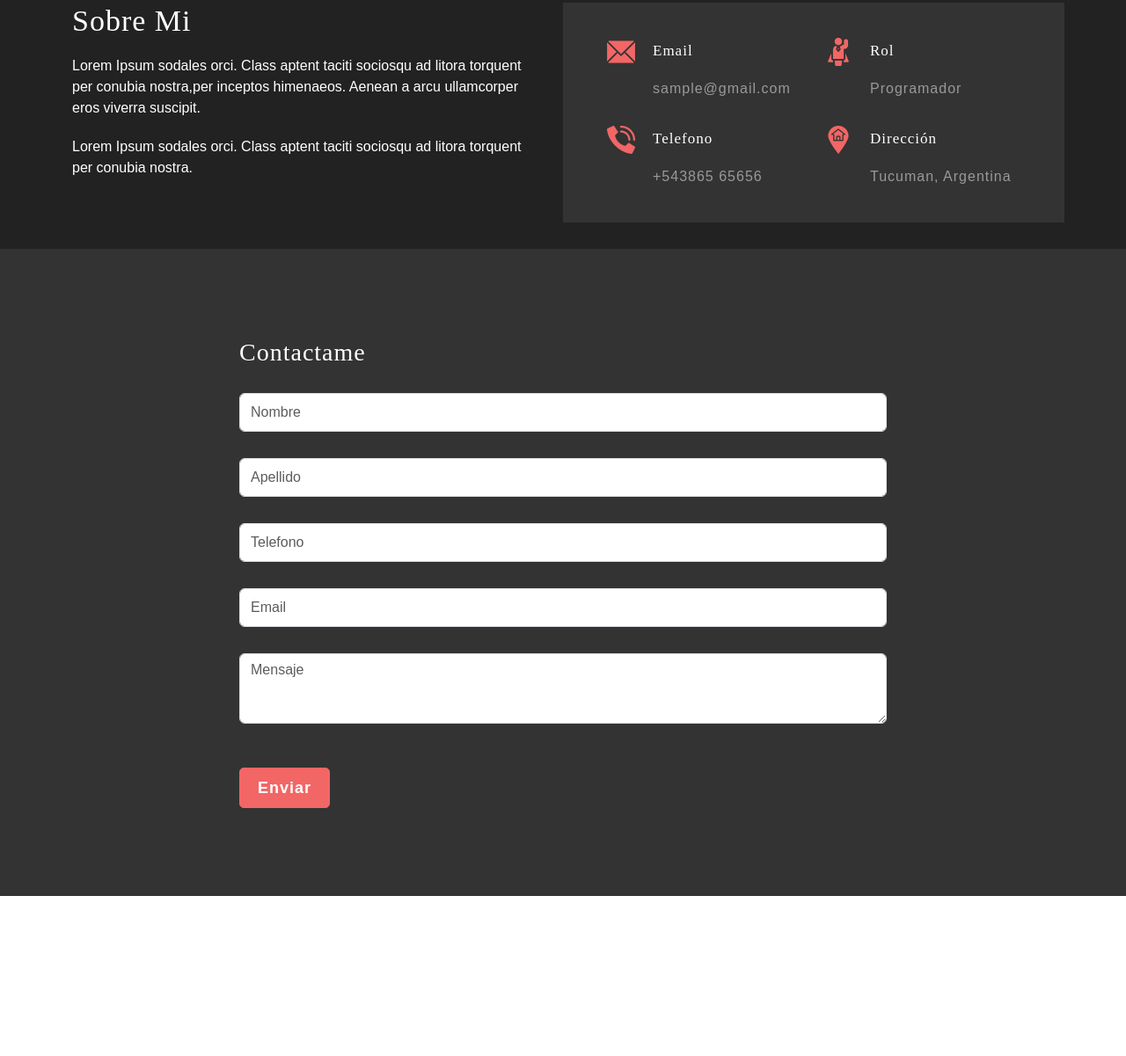
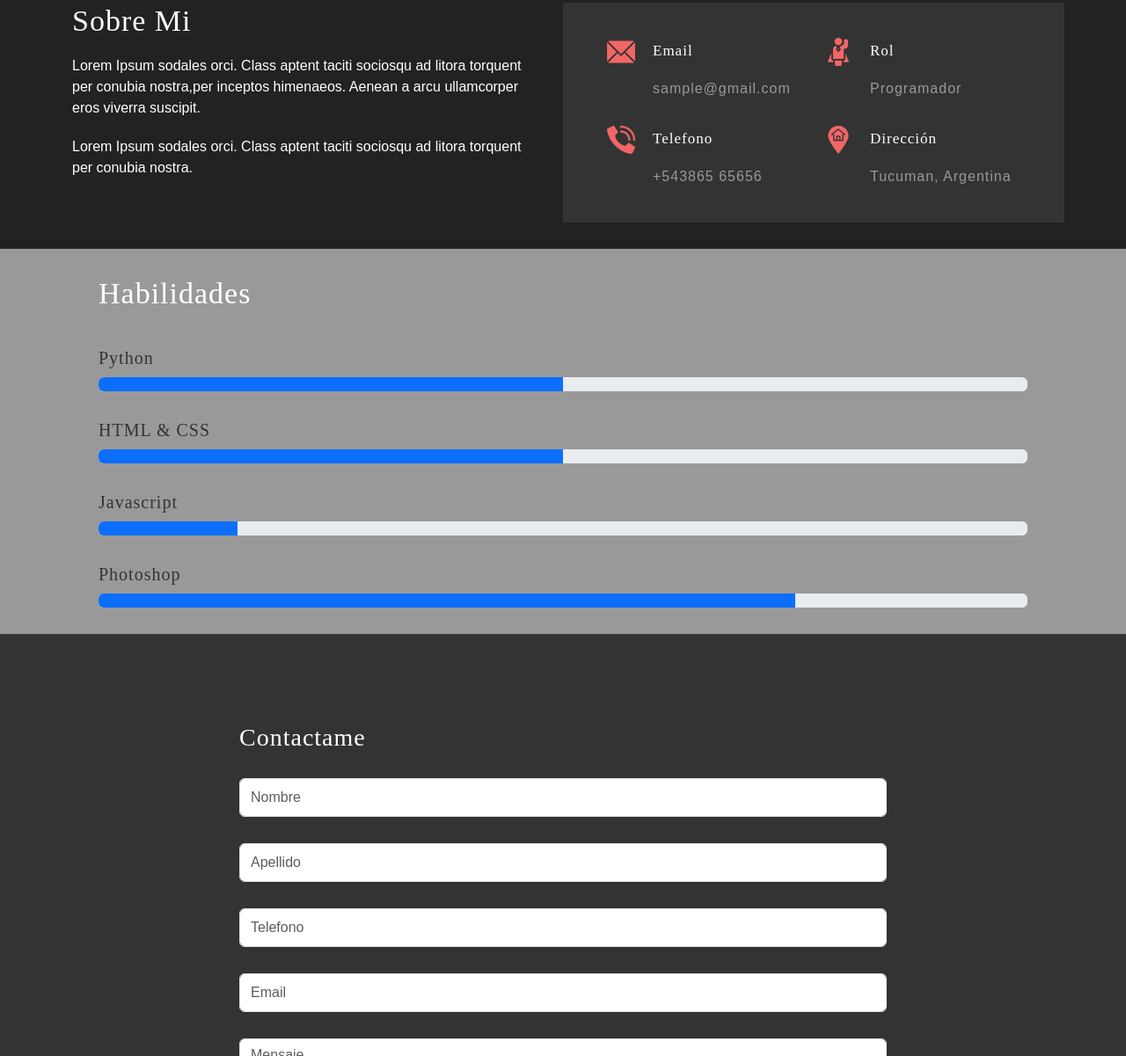
Before and after one commit to Estebanfer555/primerfront, a plain HTML site: page index3.html in a window 1280 px wide. Shown: the part 408-1609 px from the top of the page at 88% size. Before the commit the page ends 1427 px from the top, so only its background shows below. Drawn offline with nearby package versions, Linux system fonts and the light colour scheme; a web font is replaced by a local one.

Commit message:
habilidades

```diff
--- a/index3.html
+++ b/index3.html
@@ -24,17 +24,18 @@
                 <a class="nav-link" aria-current="page" href="#main">Home</a>
               </li>
               <li class="nav-item">
-                <a class="nav-link" href="#speakers">Sobre Mi</a>
+                <a class="nav-link" href="#sobremi">Sobre Mi</a>
               </li>
               <li class="nav-item">
-                <a class="nav-link" href="#place-time">Experiencia</a>
+                <a class="nav-link" href="#experiencia">Experiencia</a>
               </li>
               <li class="nav-item">
-                <a class="nav-link" href="#conviertete-en-orador">Habilidades</a>
+                <a class="nav-link" href="#habilidades">Habilidades</a>
               </li>
-              <li class="nav-item">
-                <a class="nav-link text-platzi" href="#" data-bs-toggle="modal" data-bs-target="#modalCompra">Contacto</a>
-              </li>
+			  </li>
+				<li class="nav-item">
+				<a class="nav-link" href="#contacto">Contacto</a>
+			  </li>
             </ul>
           </div>
         </div>
@@ -122,6 +123,38 @@
 		</div>
 	</section>
 	<!-- /Sobre Mi -->
+
+	<!-- Habilidades -->
+	<section id="habilidades">
+		<div class="row habilidades mx-0">
+			<h2>Habilidades</h2>
+			<div class="item margin-top30">
+				<h5 class="level-title">Python</h5>
+				<div class="progress" role="progressbar" aria-label="Basic example" aria-valuenow="50" aria-valuemin="0" aria-valuemax="100">
+					<div class="progress-bar" style="width: 50%"></div>
+				</div>
+			</div>
+			<div class="item margin-top30">
+				<h5 class="level-title">HTML &amp; CSS</h5>
+				<div class="progress" role="progressbar" aria-label="Basic example" aria-valuenow="50" aria-valuemin="0" aria-valuemax="100">
+					<div class="progress-bar" style="width: 50%"></div>
+				</div>
+			</div>
+			<div class="item margin-top30">
+				<h5 class="level-title">Javascript</h5>
+				<div class="progress" role="progressbar" aria-label="Basic example" aria-valuenow="15" aria-valuemin="0" aria-valuemax="100">
+					<div class="progress-bar" style="width: 15%"></div>
+				</div>
+			</div>
+			<div class="item margin-top30">
+				<h5 class="level-title">Photoshop</h5>
+				<div class="progress" role="progressbar" aria-label="Basic example" aria-valuenow="75" aria-valuemin="0" aria-valuemax="100">
+					<div class="progress-bar" style="width: 75%"></div>
+				</div>
+			</div>
+		</div>
+	</section>
+	<!-- /Habilidades-->
 
 	<!--======= Contacto =====-->
 	<section class="form-bg" id="contact">
--- a/styles3.css
+++ b/styles3.css
@@ -203,6 +203,16 @@ h6 {
 	background-color: #222222;
 }
 
+/*----------- Habilidades -------*/
+
+.habilidades{
+	background-color: #999999;
+	padding: 30px 100px;
+	max-width: 1500px;
+}
+.level-title{
+	color:#333333;
+}
 
 /*----------- Contacto ---------*/
 .form-bg{
```
